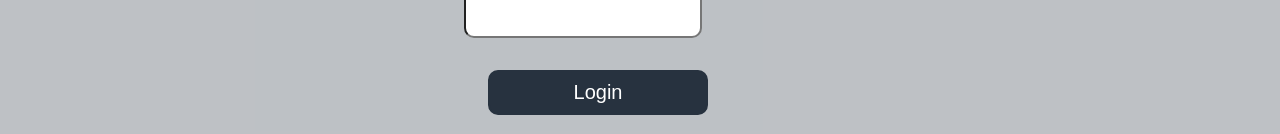
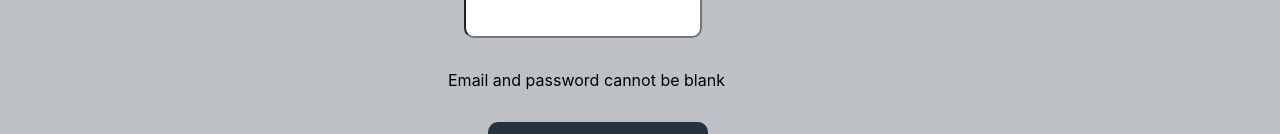
Before and after one commit to otoolea10/film-frenzy, a React app in the folder client/: page / in a window 1280 px wide. Both pictures are taken after a click on the button "Login". Shown: the part 632-766 px from the top of the page. Built offline with nearby package versions, Linux system fonts and the light colour scheme.

Commit message:
changed so login cant be blank

```diff
--- a/client/src/components/LoginForm/LoginForm.tsx
+++ b/client/src/components/LoginForm/LoginForm.tsx
@@ -19,6 +19,8 @@ const LoginForm = (): JSX.Element => {
     password: "",
   });
 
+  const [error, setError] = useState<string>("");
+
   const [triggerLogin, { isSuccess, isError }] = useLazyLoginQuery();
 
   //Handles the change of when the user enters a password and displays dots instead
@@ -31,6 +33,8 @@ const LoginForm = (): JSX.Element => {
   const handleLogin = () => {
     if (values.email && values.password) {
       triggerLogin(values);
+    } else {
+      setError("Email and password cannot be blank");
     }
   };
 
@@ -56,6 +60,7 @@ const LoginForm = (): JSX.Element => {
         {/*OnClick uses redux to validate the user's email and password.
       If both email and password are valid then the app will redirect to the home page
       */}
+        {error && <p className="error">{error}</p>}
         <Button
           className="login-button"
           buttonClick={handleLogin}
```
